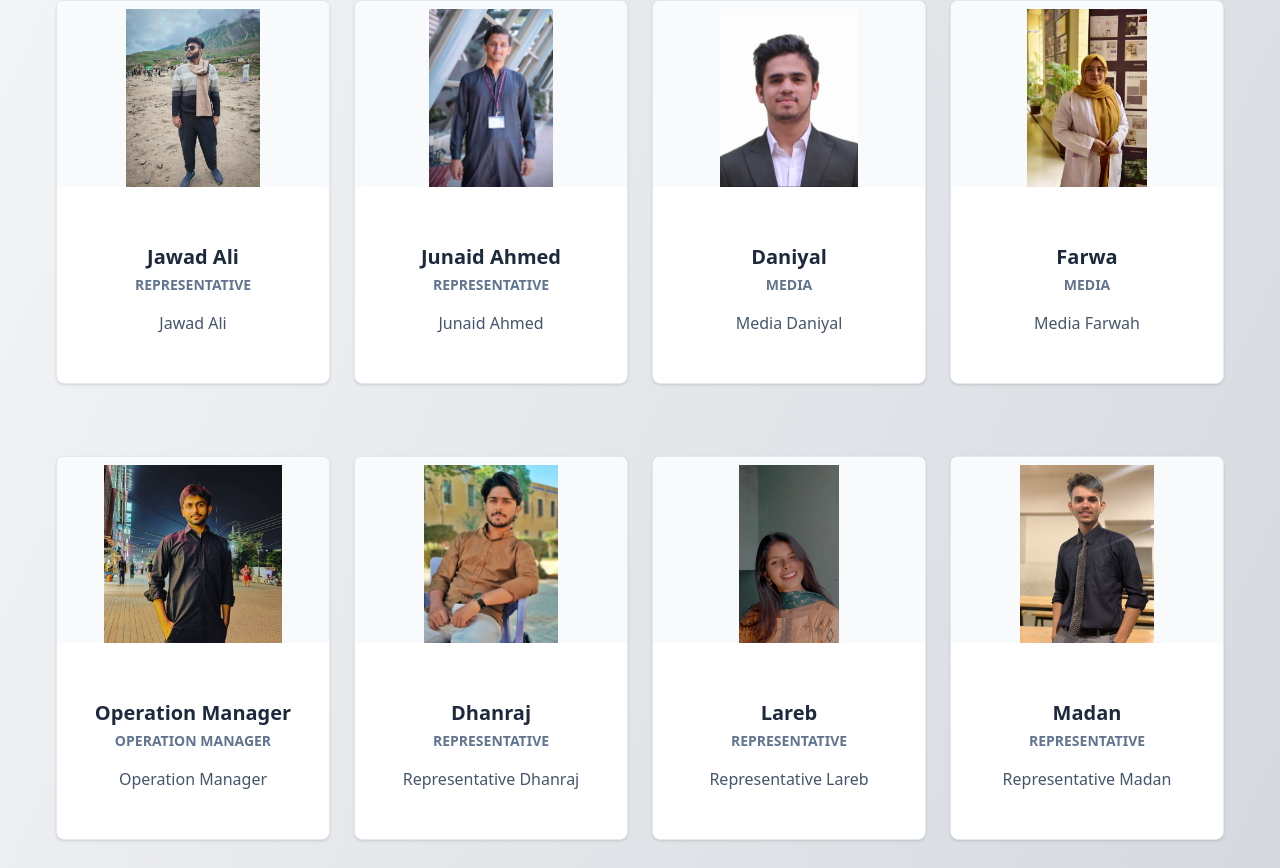
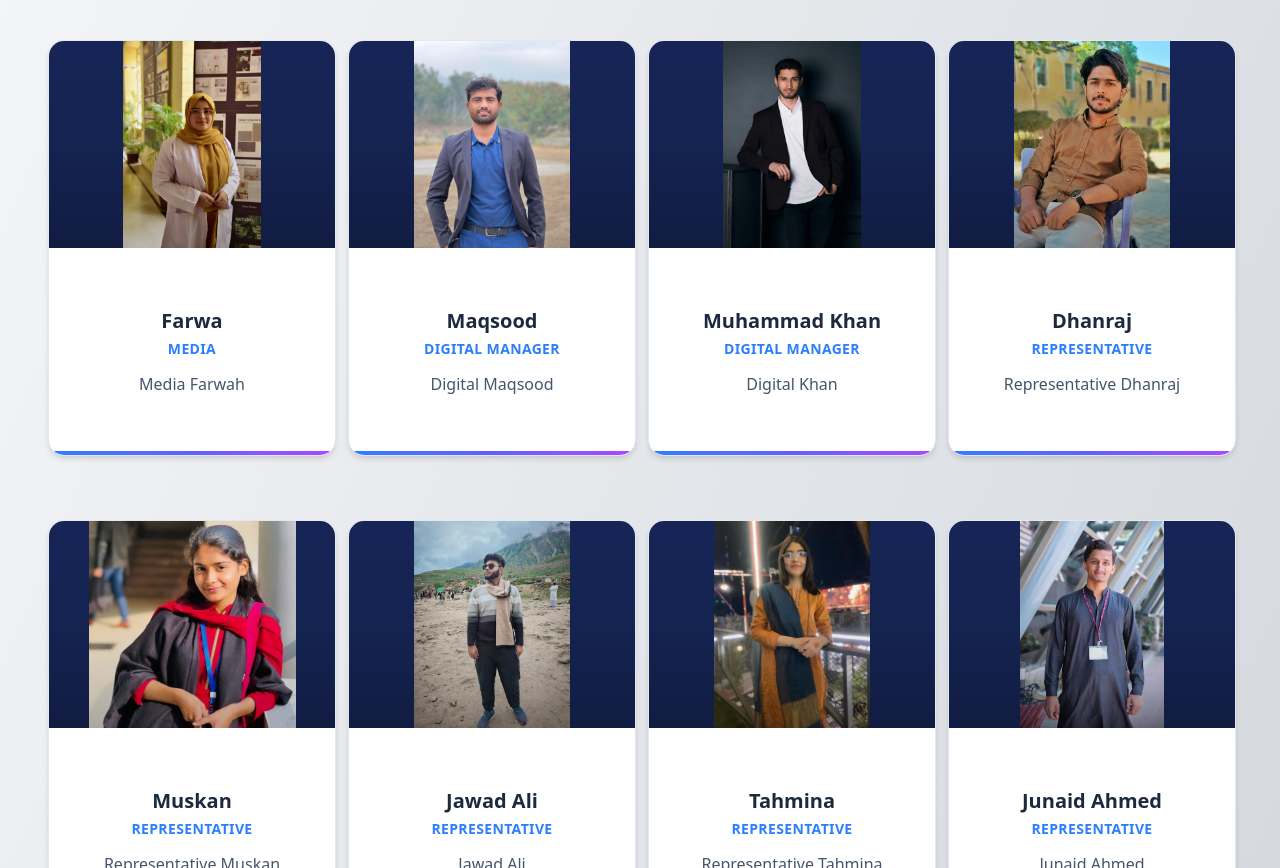
Before and after one commit to muhammadkhan-dev-code/njv_alumni_council, a React (Vite) app: page /about in a window 1280 px wide. Shown: the part 1552-2420 px from the top of the page. Built offline with nearby package versions, Linux system fonts and the light colour scheme.

Commit message:
Restructured the componetnts

```diff
--- a/src/components/About/about_comp/ExecBody/Exec_Body.jsx
+++ b/src/components/About/about_comp/ExecBody/Exec_Body.jsx
@@ -4,7 +4,7 @@ import StdCards from './StdCards'
 const Exec_Body = () => {
 
   return (
-    <div className="grid grid-cols-1 sm:grid-cols-2 md:grid-cols-3 lg:grid-cols-4 gap-6 p-6">
+    <div className="grid w-full grid-cols-1  sm:grid-cols-2 md:grid-cols-3 lg:grid-cols-4 gap-4 p-4">
       {execBodyData.map((card, index) => (
         <StdCards
           key={index}
--- a/src/components/About/about_comp/ExecBody/StdCards.jsx
+++ b/src/components/About/about_comp/ExecBody/StdCards.jsx
@@ -2,28 +2,35 @@ import React from "react";
 
 const StdCards = ({ name, image, role, shortDescription }) => {
   return (
-    <div className="flex flex-col bg-white shadow-sm border border-slate-200 gap-2 rounded-lg my-6 w-auto h-[24rem]">
+    <div className="group relative flex flex-col bg-white shadow-md hover:shadow-2xl border border-slate-200  rounded-2xl my-6 w-72 h-[26rem] overflow-hidden transform transition-all duration-300 hover:-translate-y-2 hover:scale-[1.02]">
 
-      <div className="flex justify-center items-center h-1/2 overflow-hidden rounded-t-md bg-gray-50">
-        <img
-          src={image}
-          alt={name}
-          className="h-full w-auto object-contain rounded-t-md pt-2"
-        />
+      {/* Image Section */}
+      <div className="relative h-1/2 w-full overflow-hidden bg-blue-950 hover:cursor-pointer ">
+       <img
+  src={image}
+  alt={name}
+  className="h-full w-full object-contain group-hover:scale-110 transition-transform duration-500 ease-in-out   "
+/>
+
+
+        <div className="absolute inset-0 bg-gradient-to-t from-black/40 via-black/10 to-transparent opacity-60 group-hover:opacity-80 transition duration-300"></div>
       </div>
 
-      {/* Content Section - Other Half */}
-      <div className="p-6 text-center h-1/2 flex flex-col justify-center">
-        <h4 className="mb-1 text-xl font-semibold text-slate-800">
+      {/* Content Section */}
+      <div className="p-5 text-center flex flex-col justify-center h-1/2">
+        <h4 className="mb-1 text-xl font-bold text-slate-800 group-hover:text-blue-600 transition-colors duration-300">
           {name}
         </h4>
-        <p className="text-sm font-semibold text-slate-500 uppercase">
+        <p className="text-sm font-semibold text-blue-500 uppercase tracking-wide">
           {role}
         </p>
-        <p className="text-base text-slate-600 mt-4 font-light">
+        <p className="text-base text-slate-600 mt-3 font-light leading-relaxed">
           {shortDescription}
         </p>
       </div>
+
+      {/* Bottom Accent Line */}
+      <div className="absolute bottom-0 left-0 w-full h-1 bg-gradient-to-r from-blue-500 via-indigo-500 to-purple-500"></div>
     </div>
   );
 };
--- a/src/components/About/about_comp/ExecBody/execBodyData.js
+++ b/src/components/About/about_comp/ExecBody/execBodyData.js
@@ -23,20 +23,23 @@ export const execBodyData = [
   { name: "Zubair Ahmed", image: president, role:"President", shortDescription: "President" },
   { name: "Vice President", image: vicepresident, role:"Vice President", shortDescription: "Vice President" },
   { name: "General Secretary", image: generalsecretary, role:"General Secretary", shortDescription: "General Secretary" },
+  { name: "Operation Manager", image: operationManager, role:"Operation Manager", shortDescription: "Operation Manager" },
   { name: "Ateeq Baloch", image: depAteeq, role:"Deputy Secretary", shortDescription: "Deputy" },
-  { name: "Muhammad Khan", image: digiKhan, role:"Digital Manager", shortDescription: "Digital Khan" },
-  { name: "Maqsood", image: digiMaqsood, role:"Digital Manager", shortDescription: "Digital Maqsood" },
+
   { name: "Shahid", image: financeShahid, role:"Financial Manager", shortDescription: "Finance" },
   { name: "Xalam", image: infoXalam, role:"Information Security", shortDescription: "Info Xalam" },
-  { name: "Jawad Ali", image: jawadAli, role:"Representative", shortDescription: "Jawad Ali" },
-  { name: "Junaid Ahmed", image: junaidAhmed, role:"Representative", shortDescription: "Junaid Ahmed" },
-  { name: "Daniyal", image: mediaDaniyal, role:"Media", shortDescription: "Media Daniyal" },
+   { name: "Daniyal", image: mediaDaniyal, role:"Media", shortDescription: "Media Daniyal" },
   { name: "Farwa", image: mediaFarwa, role:"Media", shortDescription: "Media Farwah" },
-  { name: "Operation Manager", image: operationManager, role:"Operation Manager", shortDescription: "Operation Manager" },
+
+  { name: "Maqsood", image: digiMaqsood, role:"Digital Manager", shortDescription: "Digital Maqsood" },
+ { name: "Muhammad Khan", image: digiKhan, role:"Digital Manager", shortDescription: "Digital Khan" },
   { name: "Dhanraj", image: repDhanraj, role:"Representative", shortDescription: "Representative Dhanraj" },
-  { name: "Lareb", image: replareb, role:"Representative", shortDescription: "Representative Lareb" },
-  { name: "Madan", image: repMadan, role:"Representative", shortDescription: "Representative Madan" },
-  { name: "Muskan", image: repMuskan, role:"Representative", shortDescription: "Representative Muskan" },
-  { name: "Preh", image: reppreh, role:"Representative", shortDescription: "Representative Preh" },
-  { name: "Tahmina", image: reptahmina, role:"Representative", shortDescription: "Representative Tahmina" },
+   { name: "Muskan", image: repMuskan, role:"Representative", shortDescription: "Representative Muskan" },
+
+ { name: "Jawad Ali", image: jawadAli, role:"Representative", shortDescription: "Jawad Ali" },
+   { name: "Tahmina", image: reptahmina, role:"Representative", shortDescription: "Representative Tahmina" },
+   { name: "Junaid Ahmed", image: junaidAhmed, role:"Representative", shortDescription: "Junaid Ahmed" },
+ { name: "Lareb", image: replareb, role:"Representative", shortDescription: "Representative Lareb" },
+    { name: "Madan", image: repMadan, role:"Representative", shortDescription: "Representative Madan" },
+    { name: "Preh", image: reppreh, role:"Representative", shortDescription: "Representative Preh" },
 ];
--- a/src/components/Header/Header.jsx
+++ b/src/components/Header/Header.jsx
@@ -7,13 +7,13 @@ const Header = () => {
         <div className="max-w-7xl mx-auto px-6 h-14 flex justify-between items-center">
 
           {/* Logo + Name */}
-          <div className="flex items-center space-x-2 cursor-pointer group">
+          <div className="flex items-center space-x-2 cursor-pointer group ">
             <img
               src="/icon_logo.jpeg"
               alt="logo"
               className="h-10 w-10 rounded-full border-2 border-white shadow-sm group-hover:shadow-lg group-hover:shadow-red-500 transition duration-300"
             />
-            <span className="text-xl font-bold text-white tracking-wide font-serif group-hover:text-cyan-400 transition duration-300">
+            <span className="text-xl font-bold text-white tracking-wide font-serif group-hover:text-orange-500 transition duration-300">
               NJV Alumni Council
             </span>
           </div>
```
